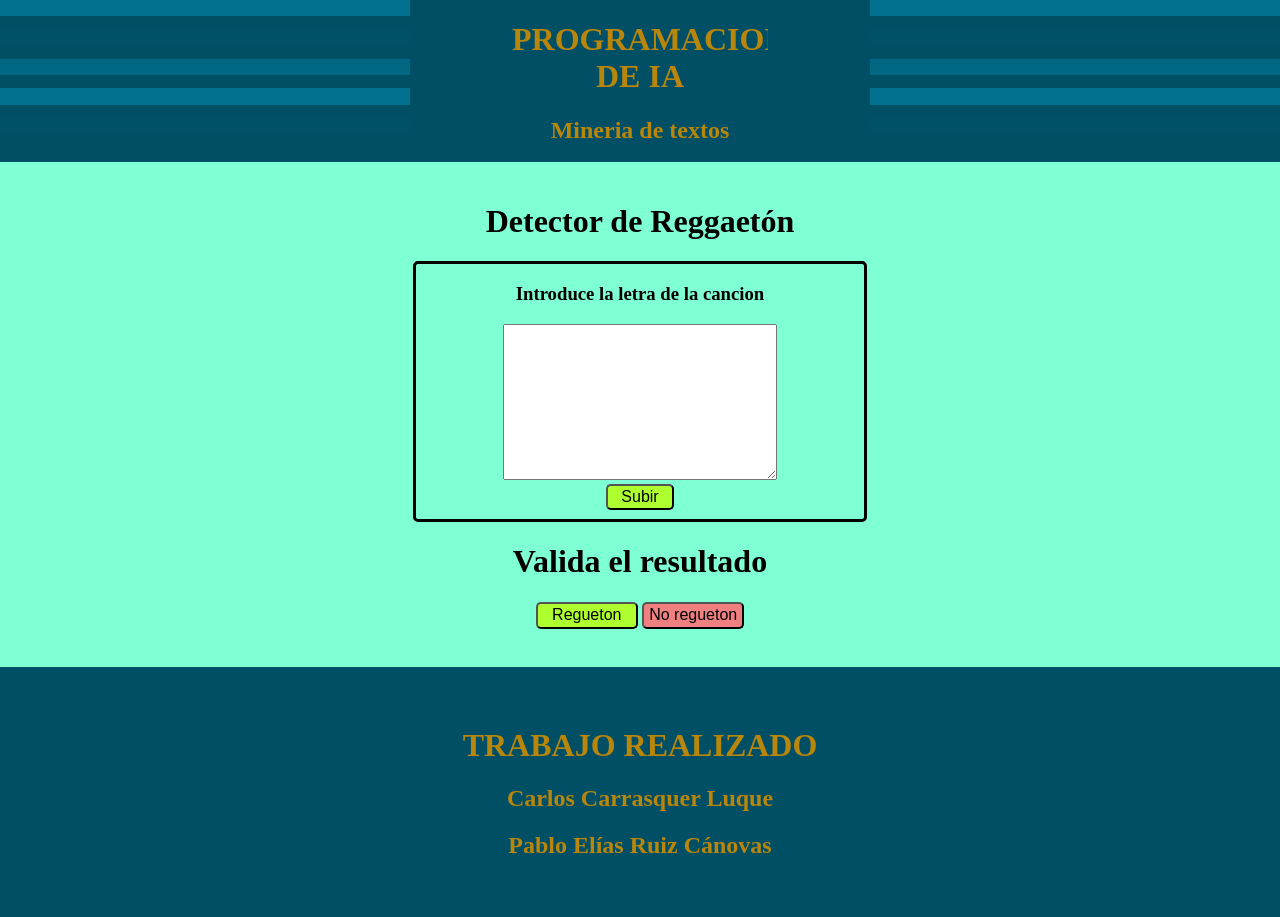
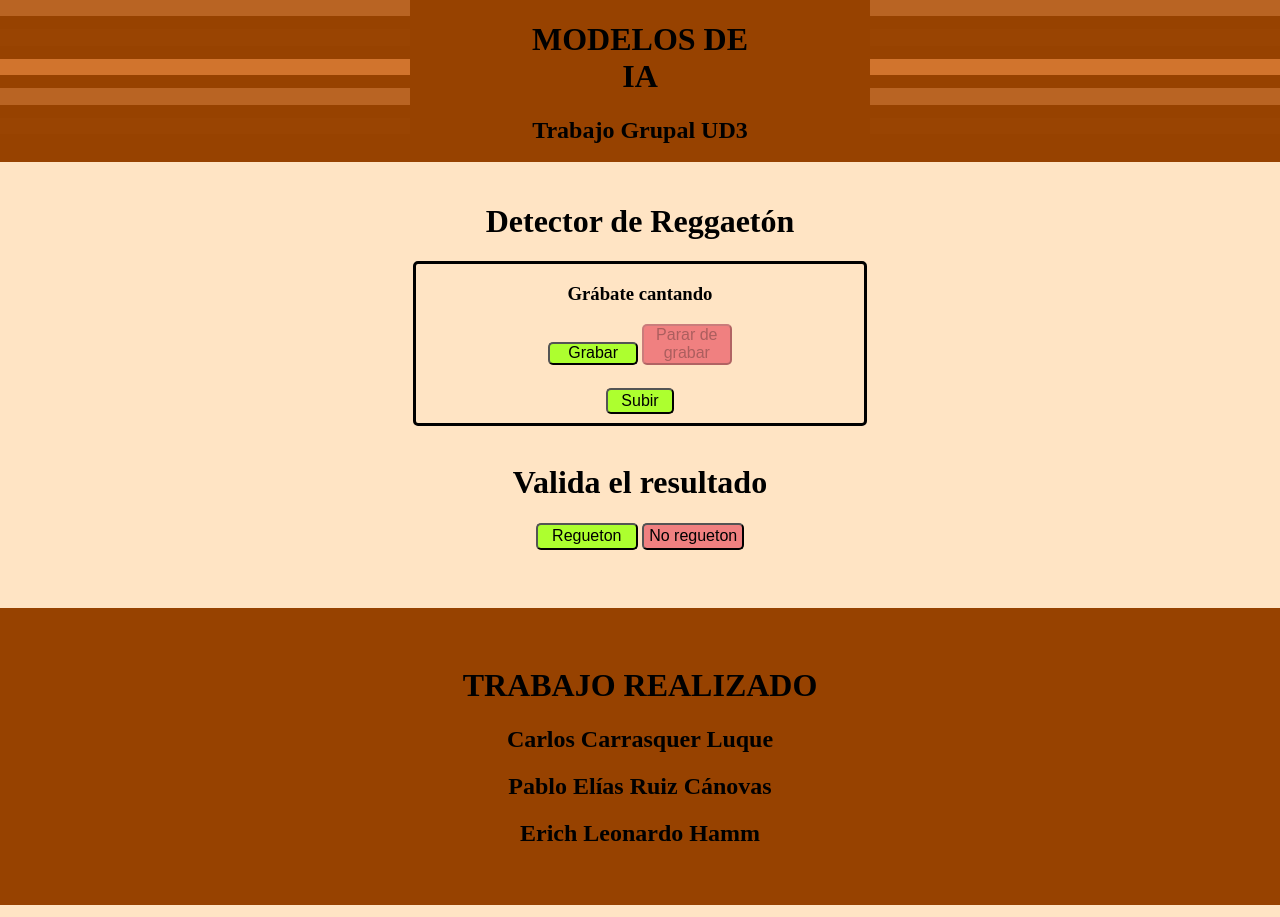
Before and after one commit to ccarluq0911/mineria-textos-PC, a Flask app: page / in a window 1280 px wide. Run offline with Flask 3, Linux system fonts and the light colour scheme; parts of the project's set-up code (start-up, migrations or seed data) failed here and were passed over.

Commit message:
Cambio del html para MIA

```diff
--- a/static/style/style.css
+++ b/static/style/style.css
@@ -2,7 +2,8 @@
 header{
     width: 100%;
     display: flex;
-    color: darkgoldenrod;
+    color: black;
+    font-weight: bolder;
 }
 
 body{
@@ -10,7 +11,7 @@ body{
 }
 
 .presentacion{
-    background-color: rgb(0, 79, 101);
+    background-color: rgb(151, 66, 0);
     height: 162px;
     width: 20%;
     text-align: center;
@@ -19,13 +20,13 @@ body{
 .cambiante{
     width: 40%;
     height: 162px;
-    background-color: rgb(0, 79, 101);
+    background-color: rgb(151, 66, 0);
 }
 
 .cambiante-2{
     width: 40%;
     height: 162px;
-    background-color: rgb(0, 79, 101);
+    background-color: rgb(151, 66, 0);
 }
 
 .cambiante div{
@@ -83,18 +84,18 @@ body{
 
 @keyframes cambio-color {
     0%{
-        background-color: rgb(0, 79, 101);
+        background-color: rgb(255, 146, 63);
     }
     50%{
-        background-color: rgb(2, 114, 145);
+        background-color: rgb(187, 102, 37);
     }
     100%{
-        background-color: rgb(0, 79, 101);
+        background-color: rgb(151, 66, 0);
     }
 }
 
 main{
-    background-color: aquamarine;
+    background-color: bisque;
     padding-top: 1%;
     text-align: center;
     padding: 1.5% 0%;
@@ -136,13 +137,13 @@ main{
 
 footer{
     width: 100%;
-    background-color: rgb(0, 79, 101);
+    background-color: rgb(151, 66, 0);
     text-align: center;
     padding: 3% 0%;
-    color: darkgoldenrod;
+    color: black;
 }
 
-#button-tick, #button-cross{
+#button-tick, #button-cross,#button-rec,#button-stop{
     width: 8%;
     border-radius: 5px;
     padding: 0.2% 0%;
@@ -150,21 +151,30 @@ footer{
     transition-duration: 0.5s;
 }
 
-#button-tick{
+#button-tick,#button-rec{
     background-color: greenyellow;
 }
-#button-cross{
+#button-cross,#button-stop{
     background-color: lightcoral;
 }
 
-#button-tick:hover{
+#button-tick:hover,#button-rec:hover{
     background-color: green;
     cursor: pointer;
     transform: scale(1.1,1.1);
 }
 
-#button-cross:hover{
+#button-cross:hover,#button-stop:hover{
     background-color: darkred;
     cursor: pointer;
     transform: scale(1.1,1.1);
 }
+
+.grabacion,.validacion{
+    margin: 3% auto;
+}
+
+#button-rec,#button-stop{
+    width: 20%;
+    margin-bottom: 5%;
+}
--- a/templates/index.html
+++ b/templates/index.html
@@ -17,8 +17,8 @@
         <div class="tira-5"></div>
       </div>
       <div class="presentacion">
-        <h1>PROGRAMACION DE IA</h1>
-        <h2>Mineria de textos</h2>
+        <h1>MODELOS DE IA</h1>
+        <h2>Trabajo Grupal UD3</h2>
       </div>
       <div class="cambiante-2">
         <div class="tira-1"></div>
@@ -31,8 +31,9 @@
     <main>
       <h1>Detector de Reggaetón</h1>
       <div class="prueba-letra">
-        <h3>Introduce la letra de la cancion</h3>
-        <textarea name="text" id="text"></textarea>
+        <h3>Grábate cantando</h3>
+        <button id="button-rec">Grabar</button>
+        <button id="button-stop" disabled>Parar de grabar</button>
         <br />
         <button class="subir" onclick="comprobar()">Subir</button>
       </div>
@@ -48,6 +49,7 @@
       <h1>TRABAJO REALIZADO</h1>
       <h2>Carlos Carrasquer Luque</h2>
       <h2>Pablo Elías Ruiz Cánovas</h2>
+      <h2>Erich Leonardo Hamm</h2>
     </footer>
   </body>
 </html>
```
